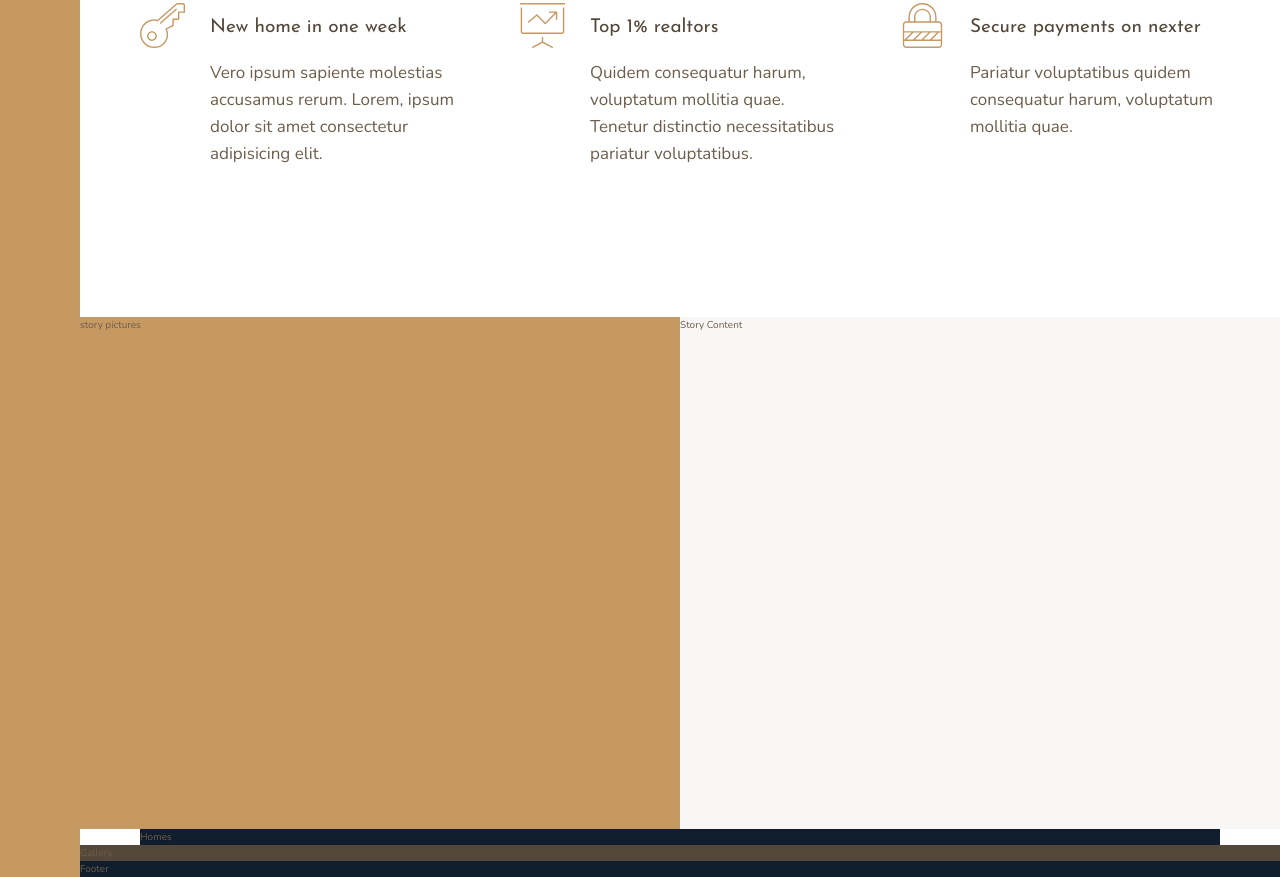
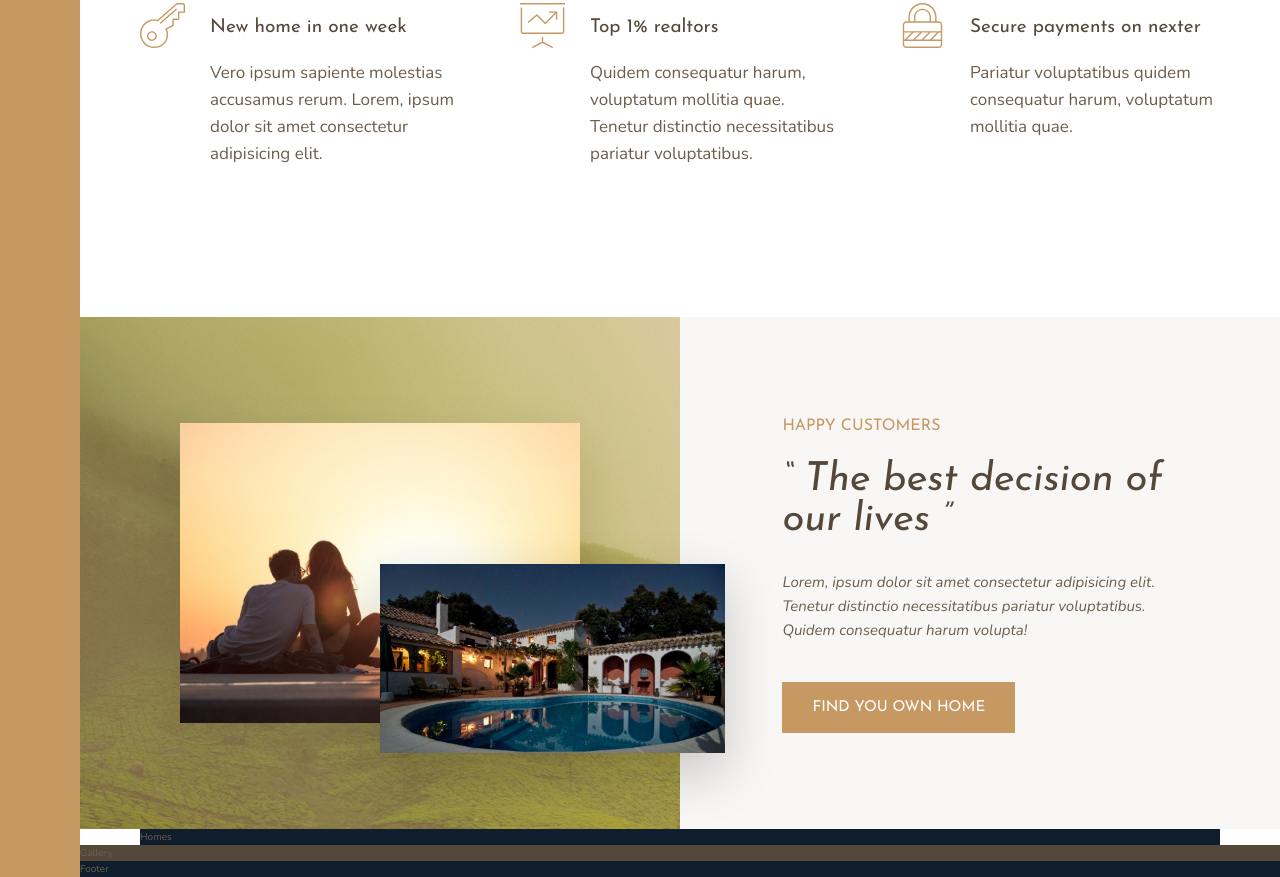
Before and after one commit to bachar78/Nexter-Project-Advanced-Css-Grid, a website: page index.html in a window 1280 px wide. Shown: the part 991-1868 px from the top of the page. Drawn offline with nearby package versions, Linux system fonts and the light colour scheme.

Commit message:
The story section

```diff
--- a/index.html
+++ b/index.html
@@ -73,12 +73,25 @@
         </svg>
         <h4 class="heading-4 heading-4--dark">Secure payments on nexter</h4>
         <p class="feature__text">
-            Pariatur voluptatibus quidem consequatur harum, voluptatum mollitia quae.
+          Pariatur voluptatibus quidem consequatur harum, voluptatum mollitia
+          quae.
         </p>
       </div>
     </section>
-    <div class="story__pictures">story pictures</div>
-    <div class="story__content">Story Content</div>
+    <div class="story__pictures">
+      <img src="img/story-1.jpeg" alt="" class="story__img--1">
+      <img src="img/story-2.jpeg" alt="" class="story__img--2">
+    </div>
+    <div class="story__content">
+      <h3 class="heading-3 mb-sm">Happy Customers</h3>
+      <h2 class="heading-2 heading-2--dark mb-md">&ldquo; The best decision of our lives &rdquo;</h2>
+      <p class="story__text">
+        Lorem, ipsum dolor sit amet consectetur adipisicing elit. Tenetur
+        distinctio necessitatibus pariatur voluptatibus. Quidem consequatur
+        harum volupta!
+      </p>
+      <button class="btn">Find you own home</button>
+    </div>
     <section class="homes">Homes</section>
     <section class="gallery">Gallery</section>
     <div class="footer">Footer</div>
--- a/sass/_story.scss
+++ b/sass/_story.scss
@@ -2,9 +2,49 @@
   &__pictures {
     background-color: $color-primary;
     grid-column: full-start/col-end 4;
+    //grid
+    display: grid;
+    grid-template-rows: repeat(6, 1fr);
+    grid-template-columns: repeat(6, 1fr);
+    align-items: center;
+    //background image
+    background-image: linear-gradient(
+        rgba($color-primary, 0.5),
+        rgba($color-primary, 0.5)
+      ),
+      url(../img/back.jpg);
+  }
+
+  &__img--1 {
+    width: 100%;
+    grid-row: 2/6;
+    grid-column: 2/6;
+    box-shadow: 0 2rem 5rem rgba(#000, 0.1);
+  }
+  &__img--2 {
+    width: 115%;
+    grid-row: 4/6;
+    grid-column: 4/7;
+    z-index: 2;
+    box-shadow: 0 2rem 5rem rgba(#000, 0.2);
   }
   &__content {
     background-color: $color-grey-light-1;
-        grid-column: col-start 5/ full-end;
+    grid-column: col-start 5 / full-end;
+    padding: 6rem 8vw;
+
+    //flex
+    // display: flex;
+    // flex-direction: column;
+    // justify-content: center;
+    // align-items: flex-start;
+    display: grid;
+    align-content: center;
+    justify-items: start;
+  }
+  &__text {
+    font-style: italic;
+    font-size: 1.5rem;
+    margin-bottom: 4rem;
   }
 }
--- a/sass/_typography.scss
+++ b/sass/_typography.scss
@@ -1,16 +1,27 @@
 %heading {
   font-family: $font-display;
   font-weight: 400;
-
 }
 .heading-1 {
-    @extend %heading
+  @extend %heading;
 }
 .heading-2 {
-    @extend %heading
+  @extend %heading;
+  font-size: 4rem;
+  font-style: italic;
+  line-height: 1;
+  &--light {
+    color: $color-grey-light-1;
+  }
+  &--dark {
+    color: $color-grey-dark-1;
+  }
 }
 .heading-3 {
-    @extend %heading
+  @extend %heading;
+  font-size: 1.6rem;
+  color: $color-primary;
+  text-transform: uppercase;
 }
 .heading-4 {
   @extend %heading;
@@ -22,3 +33,24 @@
     color: $color-grey-dark-1;
   }
 }
+
+.btn {
+  background-color: $color-primary;
+  color: #fff;
+  border: none;
+  border-radius: 0;
+  font-family: $font-display;
+  font-size: 1.5rem;
+  text-transform: uppercase;
+  padding: 1.8rem 3rem;
+  cursor: pointer;
+  transition: all 0.2s;
+  &:hover {
+    background-color: $color-primary-dark;
+  }
+}
+
+.mb-sm {margin-bottom: 2rem;}
+.mb-md {margin-bottom: 3rem;}
+.mb-lg {margin-bottom: 4rem;}
+.mb-hg {margin-bottom: 8rem;}
```
Also changed, not shown: css/style.css. Lines whose indentation alone changed are shown as unchanged.
